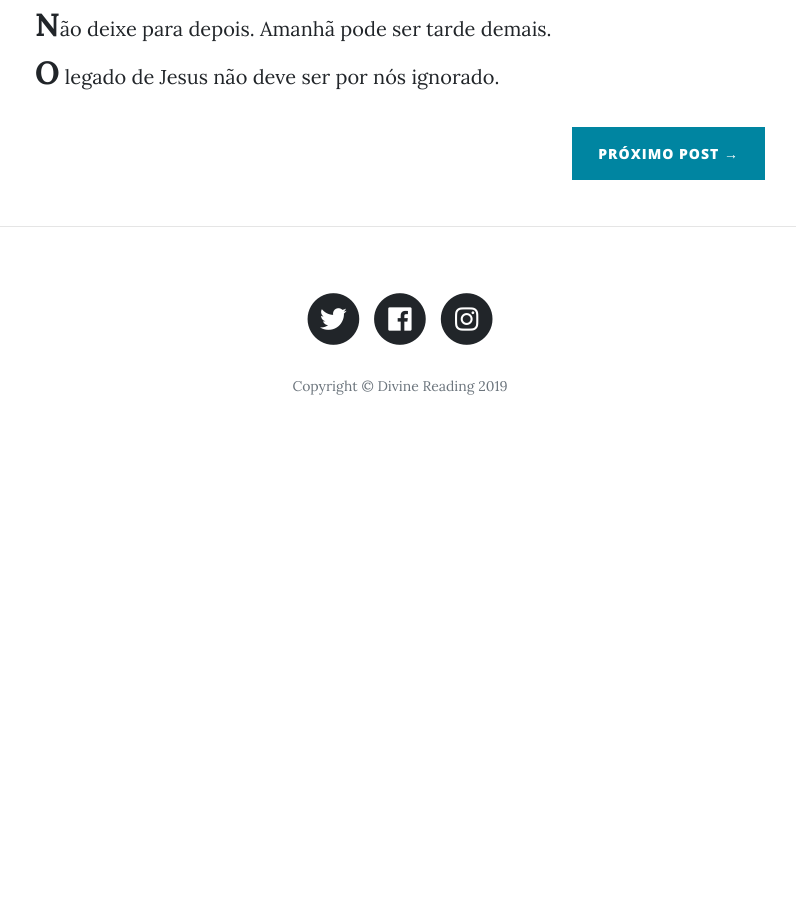
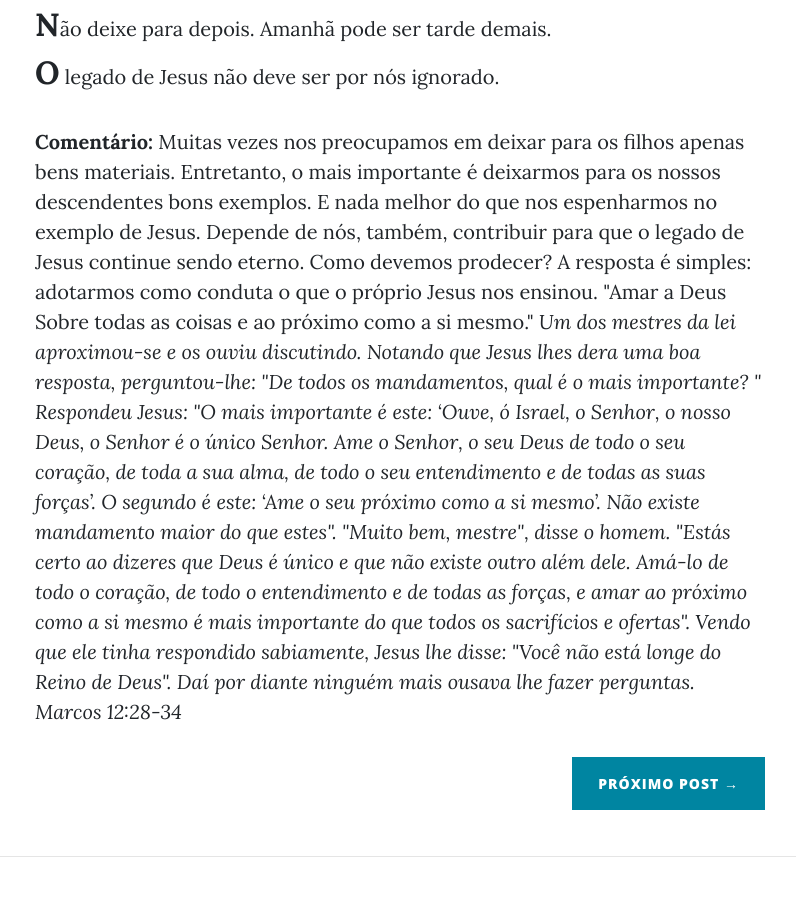
Before and after one commit to kelvinfrade/blog, a website: page post4.html in a window 1280 px wide. Shown: the part 1606-2526 px from the top of the page, without its empty margins (240-1036 px from the left). Before the commit the page ends 2068 px from the top, so only its background shows below. Drawn offline with nearby package versions, Linux system fonts and the light colour scheme; a script that the page names is missing.

Commit message:
Add comentario

```diff
--- a/post4.html
+++ b/post4.html
@@ -152,7 +152,7 @@
             <div class="row">
               <div
                 class="col-md-9 fb-share-button text-left"
-                data-href="https://kelvinfrade.co/blog/post.html"
+                data-href="https://kelvinfrade.co/blog/post4.html"
                 data-layout="button_count"
                 data-size="small"
               >
@@ -205,6 +205,23 @@
               <strong style="font-size: 2rem;">R</strong>eveja os seus conceitos: aceite Jesus e sua vida irá se modificar para melhor.<br />
               <strong style="font-size: 2rem;">N</strong>ão deixe para depois. Amanhã pode ser tarde demais.<br />
               <strong style="font-size: 2rem;">O</strong> legado de Jesus não deve ser por nós ignorado.
+            </p>
+            <p>
+            <strong>Comentário: </strong> Muitas vezes nos preocupamos em deixar para os filhos apenas bens materiais. Entretanto, o mais
+              importante é deixarmos para os nossos descendentes bons exemplos. E nada melhor do que nos espenharmos no exemplo de Jesus.
+              Depende de nós, também, contribuir para que o legado de Jesus continue sendo eterno. Como devemos prodecer? A resposta é
+              simples: adotarmos como conduta o que o próprio Jesus nos ensinou. "Amar a Deus Sobre todas as coisas e ao próximo como a si
+              mesmo." <i> Um dos mestres da lei aproximou-se e os ouviu discutindo. Notando que Jesus lhes dera uma boa resposta, perguntou-lhe:
+              "De todos os mandamentos, qual é o mais importante? "
+              Respondeu Jesus: "O mais importante é este: ‘Ouve, ó Israel, o Senhor, o nosso Deus, o Senhor é o único Senhor.
+              Ame o Senhor, o seu Deus de todo o seu coração, de toda a sua alma, de todo o seu entendimento e de todas as suas forças’.
+              O segundo é este: ‘Ame o seu próximo como a si mesmo’. Não existe mandamento maior do que estes".
+              "Muito bem, mestre", disse o homem. "Estás certo ao dizeres que Deus é único e que não existe outro além dele.
+              Amá-lo de todo o coração, de todo o entendimento e de todas as forças, e amar ao próximo como a si mesmo é
+              mais importante do que todos os sacrifícios e ofertas".
+              Vendo que ele tinha respondido sabiamente, Jesus lhe disse: "Você não está longe do Reino de Deus".
+              Daí por diante ninguém mais ousava lhe fazer perguntas.
+              Marcos 12:28-34 </i>
             </p>
 
             <div class="clearfix">
```
